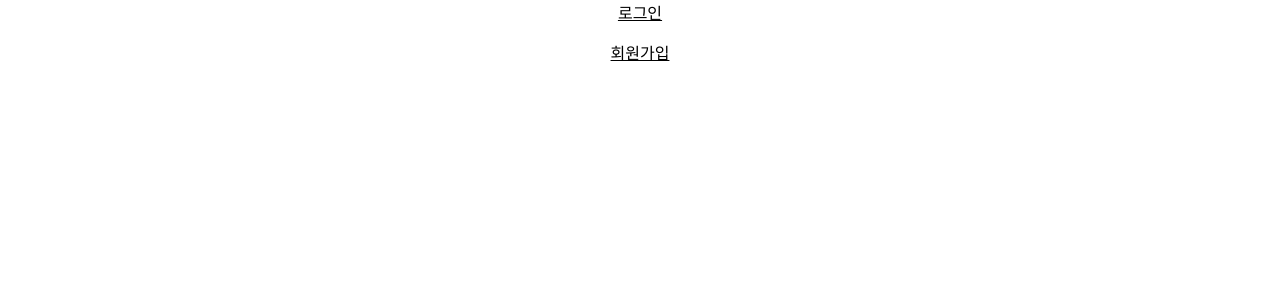
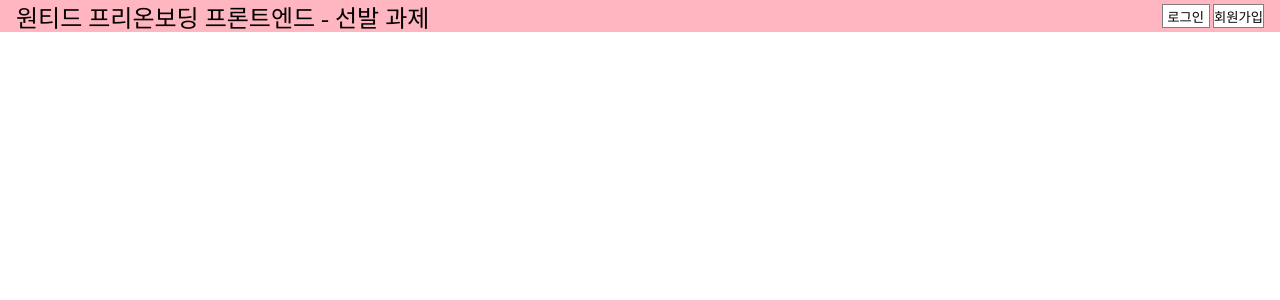
Before and after one commit to yan9vvoojin/wanted-pre-onboarding-frontend, a React (Create React App) app: page / in a window 1280 px wide. Shown: the top 300 px of the page. Built offline with nearby package versions, Linux system fonts and the light colour scheme.

Commit message:
style: 글로벌 스타일 추가

```diff
--- a/src/App.js
+++ b/src/App.js
@@ -1,20 +1,22 @@
 import { Route, Routes } from "react-router-dom";
 
-import Home from "./pages/Home";
+import Header from "./components/Header";
 import Signin from "./pages/Signin";
 import Signup from "./pages/Signup";
 import Todo from "./pages/Todo";
 
-import { HOME, SIGNIN, SIGNUP, TODO } from "./constants/routes";
+import { SIGNIN, SIGNUP, TODO } from "./constants/routes";
 
 const App = () => {
   return (
-    <Routes>
-      <Route path={HOME} element={<Home />} />
-      <Route path={SIGNIN} element={<Signin />} />
-      <Route path={SIGNUP} element={<Signup />} />
-      <Route path={TODO} element={<Todo />} />
-    </Routes>
+    <>
+      <Header />
+      <Routes>
+        <Route path={SIGNIN} element={<Signin />} />
+        <Route path={SIGNUP} element={<Signup />} />
+        <Route path={TODO} element={<Todo />} />
+      </Routes>
+    </>
   );
 };
 
--- /dev/null
+++ b/src/components/Header.js
@@ -0,0 +1,62 @@
+import { useEffect, useState } from "react";
+import { useNavigate } from "react-router-dom";
+import styled from "styled-components";
+
+import Button from "../styles/TodoButton";
+import Buttons from "../styles/TodoButtons";
+
+import { SIGNIN, SIGNUP } from "../constants/routes";
+
+const Container = styled.header`
+  display: flex;
+  justify-content: space-between;
+  align-items: center;
+  height: 2rem;
+  padding: 1rem;
+  background-color: lightpink;
+  font-size: 1.5rem;
+`;
+
+const SignupButton = styled(Button)`
+  display: ${(props) => (props.display ? "block" : "none")};
+`;
+
+const Header = () => {
+  const navigate = useNavigate();
+  const accessToken = localStorage.getItem("access_token");
+  const [hasAccessToken, setHasAccessToken] = useState(false);
+
+  useEffect(() => {
+    if (accessToken) {
+      setHasAccessToken(true);
+    } else {
+      setHasAccessToken(false);
+    }
+  }, [accessToken]);
+
+  const handleToggleButtonClick = () => {
+    if (hasAccessToken) {
+      localStorage.clear();
+      setHasAccessToken(false);
+    }
+    navigate(SIGNIN);
+  };
+
+  const handleSignupButtonClick = () => {
+    navigate(SIGNUP);
+  };
+
+  return (
+    <Container>
+      <span>원티드 프리온보딩 프론트엔드 - 선발 과제</span>
+      <Buttons>
+        <Button onClick={handleToggleButtonClick}>{hasAccessToken ? "로그아웃" : "로그인"}</Button>
+        <SignupButton onClick={handleSignupButtonClick} display={!hasAccessToken}>
+          회원가입
+        </SignupButton>
+      </Buttons>
+    </Container>
+  );
+};
+
+export default Header;
--- a/src/constants/routes.js
+++ b/src/constants/routes.js
@@ -1,4 +1,3 @@
-export const HOME = "/";
 export const SIGNIN = "/signin";
 export const SIGNUP = "/signup";
 export const TODO = "/todo";
--- a/src/index.css
+++ /dev/null
@@ -1,15 +0,0 @@
-* {
-  box-sizing: border-box;
-  padding: 0;
-  margin: 0;
-}
-
-body {
-  display: flex;
-  justify-content: center;
-  align-items: center;
-}
-
-#root {
-  width: 100vw;
-}
--- a/src/index.js
+++ b/src/index.js
@@ -1,12 +1,14 @@
 import React from "react";
 import ReactDOM from "react-dom/client";
 import { BrowserRouter } from "react-router-dom";
+
 import App from "./App";
-import "./index.css";
+import GlobalStyle from "./styles/GlobalStyle";
 
 const root = ReactDOM.createRoot(document.getElementById("root"));
 root.render(
   <BrowserRouter>
+    <GlobalStyle />
     <App />
   </BrowserRouter>,
 );
--- a/src/pages/Home.js
+++ /dev/null
@@ -1,19 +0,0 @@
-import { Link } from "react-router-dom";
-import styled from "styled-components";
-
-import SignPage from "../styles/SignPage";
-
-const StyledLink = styled(Link)`
-  color: black;
-`;
-
-const Home = () => {
-  return (
-    <SignPage>
-      <StyledLink to="/signin">로그인</StyledLink>
-      <StyledLink to="/signup">회원가입</StyledLink>
-    </SignPage>
-  );
-};
-
-export default Home;
--- /dev/null
+++ b/src/styles/GlobalStyle.js
@@ -0,0 +1,21 @@
+import { createGlobalStyle } from "styled-components";
+
+const GlobalStyle = createGlobalStyle`
+  * {
+    box-sizing: border-box;
+    padding: 0;
+    margin: 0;
+  }
+
+  body {
+    display: flex;
+    justify-content: center;
+    align-items: center;
+  }
+
+  #root {
+    width: 100vw;
+  }
+`;
+
+export default GlobalStyle;
```
